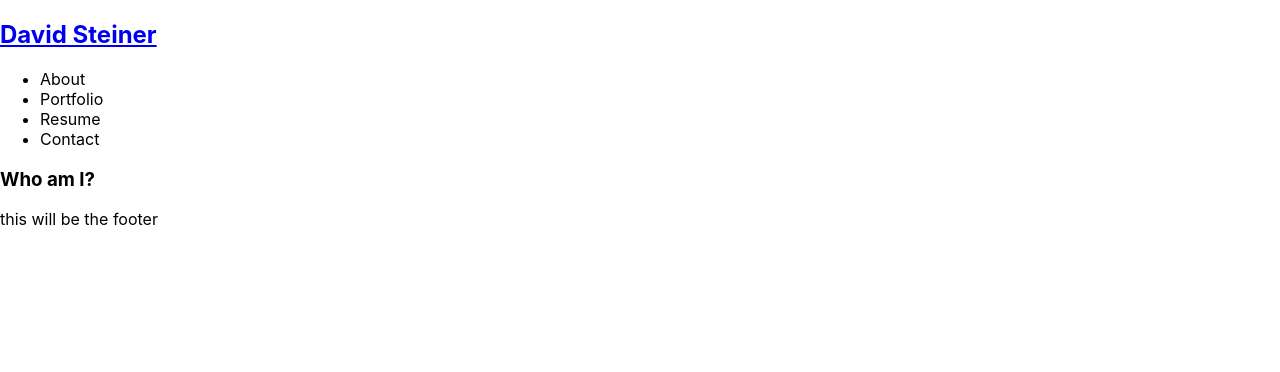
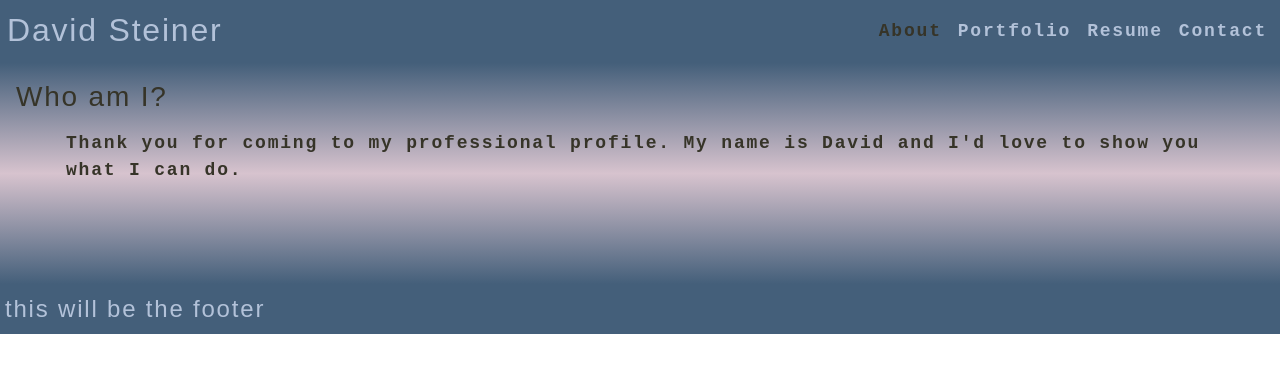
Before and after one commit to spaghettimedic/DS-Portfolio, a React (Create React App) app: page / in a window 1280 px wide. Shown: the top 372 px of the page. Built offline with nearby package versions, Linux system fonts and the light colour scheme.

Commit message:
finished color palette, header layout, and nav styles

```diff
--- a/public/index.html
+++ b/public/index.html
@@ -12,6 +12,7 @@
     <link rel="apple-touch-icon" sizes="180x180" href="%PUBLIC_URL%/apple-touch-icon.png" />
     <link rel="icon" type="image/png" sizes="32x32" href="/favicon-32x32.png">
     <link rel="icon" type="image/png" sizes="16x16" href="/favicon-16x16.png">
+    <link rel="stylesheet" href="https://cdn.jsdelivr.net/npm/bootstrap@5.1.3/dist/css/bootstrap.min.css" integrity="sha384-1BmE4kWBq78iYhFldvKuhfTAU6auU8tT94WrHftjDbrCEXSU1oBoqyl2QvZ6jIW3" crossorigin="anonymous">
     <!--
       manifest.json provides metadata used when your web app is installed on a
       user's mobile device or desktop. See https://developers.google.com/web/fundamentals/web-app-manifest/
--- a/src/App.js
+++ b/src/App.js
@@ -49,9 +49,9 @@ function App() {
       currentSection={currentSection}
       >
       </Nav>
-      <main>
+      <section>
         {renderSection(currentSection.name)}
-      </main>
+      </section>
       <Footer />
     </div>
   );
--- a/src/components/About/index.js
+++ b/src/components/About/index.js
@@ -3,8 +3,10 @@ import React from 'react';
 function About() {
 
   return (
-    <section className='my-5'>
-      <h3 id="about">Who am I?</h3>
+    <section>
+      <h3 className="ps-3 pt-3" id="about">Who am I?</h3>
+      {/* <img /> will place a centered image here */}
+      <article className="ps-3 pt-3">Thank you for coming to my professional profile. My name is David and I'd love to show you what I can do.</article>
     </section>
   );
 };
--- a/src/components/Footer/index.js
+++ b/src/components/Footer/index.js
@@ -2,9 +2,9 @@ import React from 'react';
 
 function Footer() {
   return (
-    <section>
-      <p>this will be the footer</p>
-    </section>
+    <footer>
+      <h4>this will be the footer</h4>
+    </footer>
   );
 };
 
--- a/src/components/Nav/index.js
+++ b/src/components/Nav/index.js
@@ -13,16 +13,16 @@ function Nav(props) {
   }, [currentSection]);
 
   return (
-    <header className="flex-row px-1">
+    <header className="flex-row justify-content-between">
       <h2>
         <a href="/portfolio/">
           David Steiner
         </a>
       </h2>
-      <nav>
+      <nav className="navbar">
         <ul className="flex-row">
           {sections.map((section) => (
-            <li className={`mx-1 ${currentSection.name === section.name && 'navActive'}`} key={section.name}>
+            <li className={`mx-auto my-auto px-2 ${currentSection.name === section.name && 'navActive'}`} key={section.name}>
               <span onClick={() => { setCurrentSection(section); }}>
                 {capitalizeFirstLetter(section.name)}
               </span>
--- a/src/index.css
+++ b/src/index.css
@@ -1,13 +1,315 @@
+
+main {
+	margin: 0 auto;
+	max-width: 90%;
+  padding: 20px 30px;
+}
+:root {
+  --primary: #445F7A;
+  --secondary: #363428;
+  --tertiary: #B12704;
+  --quaternary: #D7C3CE;
+  --light: #B3C2D9;
+  --error: rgb(228, 46, 1);
+}
+
+* {
+  box-sizing: border-box;
+}
+
+html,
+body {
+  min-height: 100%;
+}
+
 body {
   margin: 0;
-  font-family: -apple-system, BlinkMacSystemFont, 'Segoe UI', 'Roboto', 'Oxygen',
-    'Ubuntu', 'Cantarell', 'Fira Sans', 'Droid Sans', 'Helvetica Neue',
-    sans-serif;
-  -webkit-font-smoothing: antialiased;
-  -moz-osx-font-smoothing: grayscale;
+  padding: 0;
+  font-weight: 600;
+  line-height: 1.5;
+  font-size: 18px;
+  letter-spacing: .1em;
+  color: var(--light);
+  font-family: monospace;
 }
 
-code {
-  font-family: source-code-pro, Menlo, Monaco, Consolas, 'Courier New',
-    monospace;
+h1,
+h2,
+h3,
+h4,
+h5,
+h6 {
+  font-family: 'Trebuchet', sans-serif;
+  font-weight: 500;
+  margin: 0;
+  line-height: 1.25;
 }
+
+h1 {
+  font-size: 2.25rem;
+}
+
+h2 {
+  font-size: 2rem;
+}
+
+h3 {
+  font-size: 1.75rem;
+  color: var(--secondary);
+  margin: 0;
+}
+
+h4 {
+  font-size: 1.5rem;
+}
+
+h5 {
+  font-size: 1.25rem;
+}
+
+h6 {
+  font-size: 1rem;
+}
+
+p {
+  font-size: 1.1rem;
+  margin: 0;
+  color: var(--secondary);
+}
+
+a {
+  color: var(--tertiary);
+  text-decoration: none;
+  font-weight: 500;
+}
+
+a:hover {
+  text-decoration: underline;
+  color: var(--light);
+}
+
+article {
+  color: var(--secondary);
+  margin: 0 50px;
+  padding-bottom: 100px;
+}
+
+ul {
+  margin: auto;
+  padding: auto;
+}
+
+header {
+  background: var(--primary);
+  padding: 10px 5px;
+}
+
+header a {
+  color: var(--light);
+  font-weight: 500;
+}
+
+section {
+  margin: 0, 0;
+  background-image: linear-gradient(180deg, var(--primary) 0%, var(--quaternary) 50%, var(--primary) 100%)
+}
+
+footer {
+  padding: 10px 5px;
+  background: var(--primary);
+}
+
+button {
+  font-size: 1rem;
+  text-decoration: none;
+  padding: 0.25rem 1rem;
+  border-radius: .5rem;
+  border: none;
+  outline: none;
+  cursor: pointer;
+  margin: 0 1px;
+  background-color: var(--secondary);
+}
+
+button:hover {
+  opacity: .8;
+}
+
+button[disabled] {
+  cursor: default;
+  opacity: .8;
+}
+
+img {
+  max-width: 100%;
+}
+
+span[role="img"] {
+  cursor: default;
+}
+
+form {
+  width: 40%;
+}
+
+input {
+  font-size: 1rem;
+  padding: 0.25rem;
+  border: 1px solid var(--dark);
+  outline: none;
+  border-radius: 3px;
+  transition: box-shadow 0.2s;
+}
+
+input:focus {
+  border: 1px solid var(--secondary);
+  box-shadow: 0 0 .25rem rgba(0, 0, 0, .5);
+}
+
+li {
+  list-style: none;
+}
+
+nav a:hover {
+  text-decoration: none;
+}
+
+nav  li {
+  cursor: pointer;
+}
+
+textarea {
+	width: 600px;
+	height: 120px;
+	border: 3px solid #cccccc;
+	padding: 5px;
+}
+
+.container {
+  width: 85%;
+  max-width: 1200px;
+  margin-left: auto;
+  margin-right: auto;
+}
+
+.flex-row {
+  display: flex;
+  flex-wrap: wrap;
+}
+
+.space-between {
+  justify-content: space-between;
+}
+
+.flex-end {
+  justify-content: flex-end;
+}
+
+.mx-1 {
+  margin-right: var(--spacing-one);
+  margin-left: var(--spacing-one);
+}
+
+.mx-2 {
+  margin-right: var(--spacing-two);
+  margin-left: var(--spacing-two);
+}
+
+.my-1 {
+  margin-top: var(--spacing-one);
+  margin-bottom: var(--spacing-one);
+}
+
+.my-2 {
+  margin-top: var(--spacing-two);
+  margin-bottom: var(--spacing-two);
+}
+
+.my-5 {
+  margin-top: var(--spacing-five);
+  margin-bottom: var(--spacing-five);
+}
+
+.px-1 {
+  padding-right: var(--spacing-one);
+  padding-left: var(--spacing-one);
+}
+
+.px-2 {
+  padding-right: var(--spacing-two);
+  padding-left: var(--spacing-two);
+}
+
+.py-1 {
+  padding-top: var(--spacing-one);
+  padding-bottom: var(--spacing-one);
+}
+
+.py-2 {
+  padding-top: var(--spacing-two);
+  padding-bottom: var(--spacing-two);
+}
+
+.card {
+  width: 25%;
+  text-align: center;
+}
+
+.img-thumbnail {
+  width: auto;
+  height: 300px;
+  margin-bottom: 50px;
+  cursor: pointer;
+}
+
+.modalBackdrop {
+	background: rgba(0, 0, 0, .65);
+	bottom: 0;
+	left: 0;
+	overflow: auto;
+	position: fixed;
+	right: 0;
+	top: 0;
+	z-index: 1;
+}
+
+.modalContainer {
+	background: var(--darker);
+	border-radius: 5px;
+	max-width: 100%;
+	margin: 50px auto;
+	padding: 15px;
+	width: 960px;
+}
+
+.modalTitle {
+	font-size: 18px;
+	font-weight: 600;
+	margin-bottom: 25px;
+}
+
+button {
+	background: var(--primary);
+	border: 0;
+	border-radius: 5px;
+	color: #fff;
+	cursor: pointer;
+	font-size: 16px;
+	font-weight: 600;
+	margin-bottom: 30px;
+	padding: 10px 15px;
+}
+
+a {
+	border-radius: 5px;
+	color: var(--primary);
+	font-weight: 600;
+	padding: 2px 4px;
+	margin-left: -2px;
+	margin-right: -2px;
+
+}
+
+.navActive {
+  color: var(--secondary);
+}
```
Also changed, not shown: src/App.css (deleted, +0 -38 lines).
